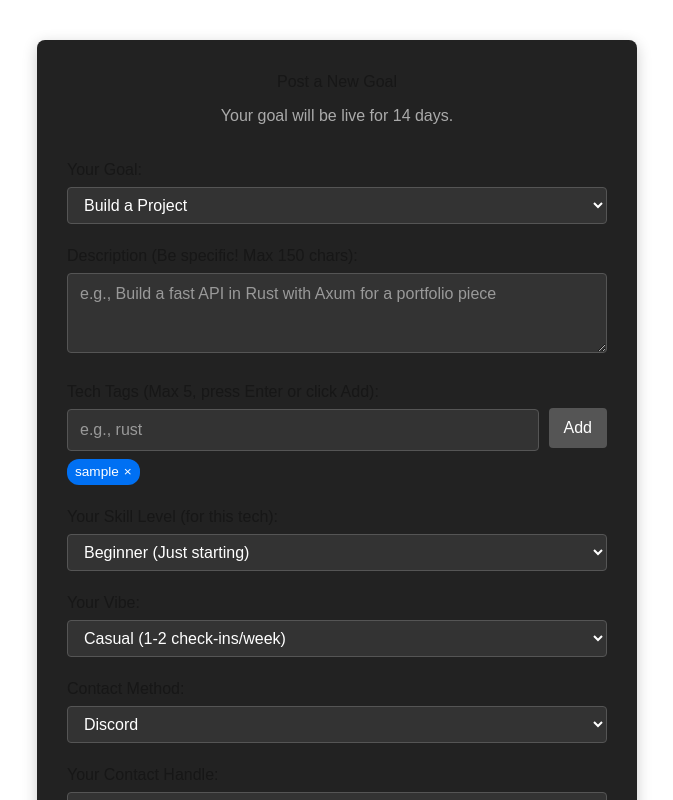
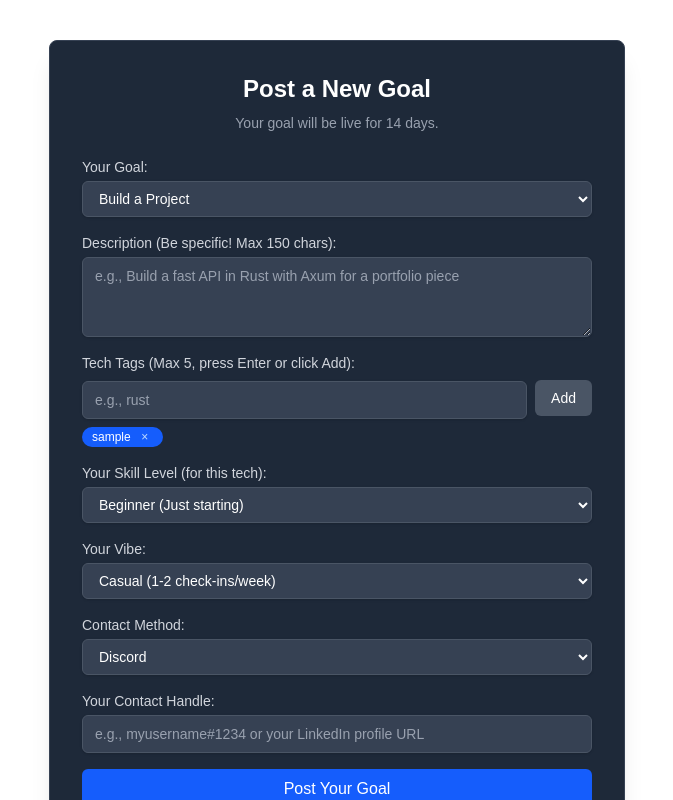
Before and after one commit to Divyamsirswal/gitmatch, a Next.js app: page /post in a window 1280 px wide. Both pictures are taken after typing "Sample" into the empty fields and a click on the button "Add". Shown: the top 800 px of the page, without its empty margins (303-976 px from the left). Built offline with nearby package versions, Linux system fonts and the light colour scheme.

Commit message:
style: Apply Tailwind CSS styling to components

```diff
--- a/app/layout.tsx
+++ b/app/layout.tsx
@@ -25,7 +25,7 @@ export default function RootLayout({
   return (
     <html lang="en" suppressHydrationWarning={true}>
       <body
-        className={`${geistSans.variable} ${geistMono.variable} antialiased`}
+        className={`${geistSans.variable} ${geistMono.variable} antialiased bg-gray-900 text-gray-100 min-h-screen`}
       >
         {children}
       </body>
--- a/app/page.tsx
+++ b/app/page.tsx
@@ -59,30 +59,25 @@ export default async function Home({
     })
   })) || [];
 
-  const pageStyle: React.CSSProperties = {
-    maxWidth: '800px',
-    margin: '40px auto',
-    padding: '20px',
-  };
 
   return (
-    <main style={pageStyle}>
-      <div style={{ display: 'flex', justifyContent: 'space-between', alignItems: 'center', marginBottom: '30px' }}>
-        <h1 style={{ fontSize: '2em' }}>GitMatch</h1>
-        <Link href="/post" style={{ padding: '10px 15px', background: '#0070f3', color: 'white', borderRadius: '5px', textDecoration: 'none' }}>
+    <main className="max-w-4xl mx-auto p-4 md:p-8">
+      <div className="flex justify-between items-center mb-6 md:mb-8">
+        <h1 className="text-3xl md:text-4xl font-bold text-white">GitMatch</h1>
+        <Link href="/post" className="px-4 py-2 bg-blue-600 hover:bg-blue-700 text-white rounded-md text-sm font-medium transition-colors">
           + Post Your Goal
         </Link>
       </div>
 
       <FilterControls currentFilters={{ tech: techFilter, level: levelFilter, goal: goalFilter }} />
-      <hr style={{ margin: '20px 0', borderColor: '#444' }} />
+      <hr className="my-6 border-gray-700" />
 
-      {error && <p style={{ color: "red" }}>Error loading goals: {error.message}</p>}
+      {error && <p className="text-red-500 text-center">Error loading goals: {error.message}</p>}
 
       {!formattedCards || formattedCards.length === 0 && !error ? (
-        <p>No goals found matching your filters. Try broadening your search!</p>
+        <p className="text-center text-gray-400">No goals found matching your filters. Try broadening your search!</p>
       ) : (
-        <div>
+        <div className="grid grid-cols-1 gap-4 md:gap-6">
           {formattedCards.map((card: FormattedCard) => (
             <GoalCard key={card.id} card={card} />
           ))}
--- a/app/post/page.tsx
+++ b/app/post/page.tsx
@@ -130,126 +130,66 @@ export default function PostGoal() {
         }
     };
 
-    const inputStyle: React.CSSProperties = {
-        padding: '8px 12px',
-        borderRadius: '4px',
-        border: '1px solid #555',
-        background: '#333',
-        color: 'white',
-        width: '100%',
-        boxSizing: 'border-box',
-        marginTop: '5px',
-    };
+    const inputBaseClasses = "mt-1 block w-full px-3 py-2 bg-gray-700 border border-gray-600 rounded-md text-sm shadow-sm placeholder-gray-400 focus:outline-none focus:border-blue-500 focus:ring-1 focus:ring-blue-500 text-white";
+    const labelClasses = "block text-sm font-medium text-gray-300";
 
-    const selectStyle: React.CSSProperties = { ...inputStyle };
-    const textareaStyle: React.CSSProperties = { ...inputStyle, minHeight: '80px', resize: 'vertical' };
-    const buttonStyle: React.CSSProperties = {
-        padding: '10px 15px',
-        borderRadius: '5px',
-        border: 'none',
-        background: '#0070f3',
-        color: 'white',
-        cursor: 'pointer',
-        fontSize: '1em',
-        marginTop: '10px',
-    };
-    const tagContainerStyle: React.CSSProperties = {
-        display: 'flex',
-        flexWrap: 'wrap',
-        gap: '5px',
-        marginTop: '8px',
-    };
-
-    const tagStyle: React.CSSProperties = {
-        display: 'inline-flex',
-        alignItems: 'center',
-        background: '#0070f3',
-        color: 'white',
-        padding: '3px 8px',
-        borderRadius: '12px',
-        fontSize: '0.85em',
-        cursor: 'default',
-    };
-
-    const removeTagButtonStyle: React.CSSProperties = {
-        background: 'none',
-        border: 'none',
-        color: 'white',
-        marginLeft: '5px',
-        cursor: 'pointer',
-        padding: '0',
-        fontSize: '1em',
-        lineHeight: '1',
-    };
-
-    const honeypotStyle: React.CSSProperties = {
-        position: 'absolute',
-        left: '-5000px',
-        top: '-5000px',
-        opacity: 0,
-        pointerEvents: 'none',
-    };
 
 
     return (
-        <div style={{ maxWidth: "600px", margin: "40px auto", padding: "30px", background: "#222", borderRadius: "8px", boxShadow: "0 4px 15px rgba(0,0,0,0.2)" }}>
-            <h1 style={{ textAlign: 'center', marginBottom: '25px' }}>Post a New Goal</h1>
-            <p style={{ textAlign: 'center', color: '#aaa', marginTop: '-15px', marginBottom: '30px' }}>Your goal will be live for 14 days.</p>
+        <div className="max-w-xl mx-auto p-6 md:p-8 bg-gray-800 rounded-lg shadow-xl mt-10 border border-gray-700">
+            <h1 className="text-2xl font-semibold text-center text-white mb-2">Post a New Goal</h1>
+            <p className="text-center text-gray-400 text-sm mb-6">Your goal will be live for 14 days.</p>
 
-            <form onSubmit={handleSubmit} style={{ display: "flex", flexDirection: "column", gap: "20px" }}>
-
-                <label>
-                    Your Goal:
-                    <select name="goal_type" value={formData.goal_type} onChange={handleChange} style={selectStyle} required>
+            <form onSubmit={handleSubmit} className="space-y-4">
+                <div>
+                    <label htmlFor="goal_type" className={labelClasses}>Your Goal:</label>
+                    <select id="goal_type" name="goal_type" value={formData.goal_type} onChange={handleChange} className={inputBaseClasses} required>
                         <option value="BUILD">Build a Project</option>
                         <option value="LEARN">Learn a Skill</option>
                         <option value="SOLVE">Solve Problems (e.g., LeetCode)</option>
                     </select>
-                </label>
+                </div>
 
-                <label>
-                    Description (Be specific! Max 150 chars):
+                <div>
+                    <label htmlFor="description" className={labelClasses}>Description (Be specific! Max 150 chars):</label>
                     <textarea
+                        id="description"
                         name="description"
                         value={formData.description}
                         onChange={handleChange}
                         placeholder="e.g., Build a fast API in Rust with Axum for a portfolio piece"
                         required
                         maxLength={150}
-                        style={textareaStyle}
+                        className={`${inputBaseClasses} min-h-[80px] resize-y`} // Allow vertical resize
                     />
-                </label>
+                </div>
 
-                <label>
-                    Tech Tags (Max 5, press Enter or click Add):
-                    <div style={{ display: 'flex', gap: '10px', alignItems: 'center' }}>
+                <div>
+                    <label htmlFor="tech-input" className={labelClasses}>Tech Tags (Max 5, press Enter or click Add):</label>
+                    <div className="flex items-center gap-2 mt-1">
                         <input
+                            id="tech-input"
                             type="text"
                             value={techTagInput}
                             onChange={(e) => { setTechTagInput(e.target.value); setError(null); }}
-                            onKeyDown={(e) => {
-                                if (e.key === 'Enter') {
-                                    e.preventDefault();
-                                    handleAddTag();
-                                }
-                            }}
+                            onKeyDown={(e) => { if (e.key === 'Enter') { e.preventDefault(); handleAddTag(); } }}
                             placeholder="e.g., rust"
-                            style={{ ...inputStyle, flexGrow: 1 }}
+                            className={`${inputBaseClasses} grow`} // Take available space
                         />
                         <button
                             type="button"
                             onClick={handleAddTag}
-                            style={{ padding: '8px 15px', background: '#555', color: 'white', border: 'none', borderRadius: '4px', cursor: 'pointer', flexShrink: 0 }}
+                            className="px-4 py-2 bg-gray-600 hover:bg-gray-500 text-white text-sm rounded-md transition-colors shrink-0" // Prevent shrinking
                         >Add</button>
                     </div>
-                    <div style={tagContainerStyle}>
+                    <div className="mt-2 flex flex-wrap gap-2">
                         {formData.tech_tags.map((tag) => (
-                            <span key={tag} style={tagStyle}>
+                            <span key={tag} className="inline-flex items-center bg-blue-600 text-white text-xs font-medium px-2.5 py-0.5 rounded-full">
                                 {tag}
                                 <button
                                     type="button"
                                     onClick={() => handleRemoveTag(tag)}
-                                    style={removeTagButtonStyle}
+                                    className="ml-1.5 inline-flex h-4 w-4 shrink-0 items-center justify-center rounded-full text-blue-200 hover:bg-blue-700 hover:text-white focus:outline-none focus:bg-blue-700 focus:text-white"
                                     aria-label={`Remove ${tag} tag`}
                                 >
                                     &times;
@@ -257,64 +197,63 @@ export default function PostGoal() {
                             </span>
                         ))}
                     </div>
-                </label>
+                </div>
 
-                <label>
-                    Your Skill Level (for this tech):
-                    <select name="skill_level" value={formData.skill_level} onChange={handleChange} style={selectStyle} required>
+                <div>
+                    <label htmlFor="skill_level" className={labelClasses}>Your Skill Level (for this tech):</label>
+                    <select id="skill_level" name="skill_level" value={formData.skill_level} onChange={handleChange} className={inputBaseClasses} required>
                         <option value="BEGINNER">Beginner (Just starting)</option>
                         <option value="INTERMEDIATE">Intermediate (Know the basics)</option>
                         <option value="ADVANCED">Advanced (Experienced)</option>
                     </select>
-                </label>
-
-                <label>
-                    Your Vibe:
-                    <select name="vibe" value={formData.vibe} onChange={handleChange} style={selectStyle} required>
+                </div>
+                <div>
+                    <label htmlFor="vibe" className={labelClasses}>Your Vibe:</label>
+                    <select id="vibe" name="vibe" value={formData.vibe} onChange={handleChange} className={inputBaseClasses} required>
                         <option value="CASUAL">Casual (1-2 check-ins/week)</option>
                         <option value="FOCUSED">Focused (Meet 2-3 times/week)</option>
                         <option value="INTENSE">Intense (Daily grind)</option>
                     </select>
-                </label>
-
-                <label>
-                    Contact Method:
-                    <select name="contact_method" value={formData.contact_method} onChange={handleChange} style={selectStyle} required>
+                </div>
+                <div>
+                    <label htmlFor="contact_method" className={labelClasses}>Contact Method:</label>
+                    <select id="contact_method" name="contact_method" value={formData.contact_method} onChange={handleChange} className={inputBaseClasses} required>
                         <option value="DISCORD">Discord</option>
                         <option value="TELEGRAM">Telegram</option>
                         <option value="LINKEDIN">LinkedIn</option>
                     </select>
-                </label>
-
-                <label>
-                    Your Contact Handle:
+                </div>
+                <div>
+                    <label htmlFor="contact_handle" className={labelClasses}>Your Contact Handle:</label>
                     <input
+                        id="contact_handle"
                         type="text"
                         name="contact_handle"
                         value={formData.contact_handle}
                         onChange={handleChange}
                         placeholder="e.g., myusername#1234 or your LinkedIn profile URL"
                         required
-                        style={inputStyle}
-                    />
-                </label>
-
-                <div style={honeypotStyle} aria-hidden="true">
-                    <label htmlFor="honeypot-website">Do not fill this out if you are human:</label>
-                    <input
-                        type="text"
-                        id="honeypot-website"
-                        name="website"
-                        tabIndex={-1}
-                        autoComplete="off"
-                        value={formData.website}
-                        onChange={handleChange}
+                        className={inputBaseClasses}
                     />
                 </div>
 
-                {error && <p style={{ color: "#ff4d4d", textAlign: 'center', marginTop: '-10px' }}>{error}</p>}
 
-                <button type="submit" disabled={isLoading} style={{ ...buttonStyle, opacity: isLoading ? 0.7 : 1 }}>
+                {/* Honeypot - Keep hidden */}
+                <div className="absolute left-[-5000px]" aria-hidden="true">
+                    <label htmlFor="honeypot-website">Do not fill this out if you are human:</label>
+                    <input
+                        type="text" id="honeypot-website" name="website" tabIndex={-1} autoComplete="off"
+                        value={formData.website} onChange={handleChange}
+                    />
+                </div>
+
+                {error && <p className="text-red-500 text-sm text-center -mt-2">{error}</p>}
+
+                <button
+                    type="submit"
+                    disabled={isLoading}
+                    className="w-full px-4 py-2 bg-blue-600 hover:bg-blue-700 text-white font-medium rounded-md disabled:opacity-50 transition-colors focus:outline-none focus:ring-2 focus:ring-blue-500 focus:ring-offset-2 focus:ring-offset-gray-800"
+                >
                     {isLoading ? "Posting..." : "Post Your Goal"}
                 </button>
 
--- a/components/FilterControls.tsx
+++ b/components/FilterControls.tsx
@@ -44,48 +44,25 @@ export default function FilterControls({ currentFilters }: FilterControlsProps)
     };
 
 
-    const filterGroupStyle: React.CSSProperties = {
-        display: 'flex',
-        gap: '15px',
-        marginBottom: '20px',
-        alignItems: 'flex-end',
-        flexWrap: 'wrap'
-    };
-    const selectStyle: React.CSSProperties = {
-        padding: '8px 10px',
-        borderRadius: '4px',
-        border: '1px solid #555',
-        background: '#333',
-        color: 'white',
-        minWidth: '150px'
-    };
-    const buttonStyle: React.CSSProperties = {
-        padding: '8px 15px',
-        borderRadius: '5px',
-        border: 'none',
-        background: '#0070f3',
-        color: 'white',
-        cursor: 'pointer',
-        height: 'fit-content'
-    };
-    const resetButtonStyle: React.CSSProperties = { ...buttonStyle, background: '#555' };
+    const inputBaseClasses = "block w-full px-3 py-1.5 bg-gray-700 border border-gray-600 rounded-md text-sm shadow-sm placeholder-gray-400 focus:outline-none focus:border-blue-500 focus:ring-1 focus:ring-blue-500 text-white";
+    const labelClasses = "block text-xs font-medium text-gray-400 mb-1";
 
     return (
-        <div style={filterGroupStyle}>
+        <div className="flex flex-wrap items-end gap-4 mb-6">
             <div>
-                <label htmlFor="tech-filter" style={{ fontSize: '0.9em', display: 'block', marginBottom: '3px' }}>Tech:</label>
+                <label htmlFor="tech-filter" className={labelClasses}>Tech:</label>
                 <input
                     id="tech-filter"
                     type="text"
                     value={tech}
                     onChange={(e) => setTech(e.target.value.toLowerCase())}
-                    placeholder="e.g., rust, nextjs"
-                    style={selectStyle}
+                    placeholder="e.g., rust"
+                    className={`${inputBaseClasses} min-w-[150px]`}
                 />
             </div>
             <div>
-                <label htmlFor="level-filter" style={{ fontSize: '0.9em', display: 'block', marginBottom: '3px' }}>Level:</label>
-                <select id="level-filter" value={level} onChange={(e) => setLevel(e.target.value)} style={selectStyle}>
+                <label htmlFor="level-filter" className={labelClasses}>Level:</label>
+                <select id="level-filter" value={level} onChange={(e) => setLevel(e.target.value)} className={`${inputBaseClasses} min-w-[150px]`}>
                     <option value="">All Levels</option>
                     <option value="BEGINNER">Beginner</option>
                     <option value="INTERMEDIATE">Intermediate</option>
@@ -93,16 +70,22 @@ export default function FilterControls({ currentFilters }: FilterControlsProps)
                 </select>
             </div>
             <div>
-                <label htmlFor="goal-filter" style={{ fontSize: '0.9em', display: 'block', marginBottom: '3px' }}>Goal:</label>
-                <select id="goal-filter" value={goal} onChange={(e) => setGoal(e.target.value)} style={selectStyle}>
+                <label htmlFor="goal-filter" className={labelClasses}>Goal:</label>
+                <select id="goal-filter" value={goal} onChange={(e) => setGoal(e.target.value)} className={`${inputBaseClasses} min-w-[150px]`}>
                     <option value="">All Goals</option>
                     <option value="BUILD">Build</option>
                     <option value="LEARN">Learn</option>
                     <option value="SOLVE">Solve</option>
                 </select>
             </div>
-            <button onClick={handleFilterChange} style={buttonStyle}>Apply Filters</button>
-            <button onClick={handleResetFilters} style={resetButtonStyle}>Reset</button>
+            <button
+                onClick={handleFilterChange}
+                className="px-4 py-1.5 bg-blue-600 hover:bg-blue-700 text-white text-sm rounded-md transition-colors"
+            >Apply Filters</button>
+            <button
+                onClick={handleResetFilters}
+                className="px-4 py-1.5 bg-gray-600 hover:bg-gray-500 text-white text-sm rounded-md transition-colors"
+            >Reset</button>
         </div>
     );
 }
--- a/components/GoalCard.tsx
+++ b/components/GoalCard.tsx
@@ -63,85 +63,55 @@ export default function GoalCard({ card }: CardProps) {
         }
     };
 
-    const cardStyle: React.CSSProperties = {
-        border: '1px solid #444',
-        borderRadius: '8px',
-        padding: '15px',
-        marginBottom: '15px',
-        background: '#222',
-    };
-
-    const tagStyle: React.CSSProperties = {
-        display: 'inline-block',
-        background: '#0070f3',
-        color: 'white',
-        padding: '3px 8px',
-        borderRadius: '4px',
-        marginRight: '5px',
-        fontSize: '0.8em',
-        textTransform: 'lowercase',
-    };
-
-    const revealButtonStyle: React.CSSProperties = {
-        background: '#555',
-        color: 'white',
-        border: 'none',
-        padding: '5px 10px',
-        borderRadius: '4px',
-        cursor: 'pointer',
-        fontSize: '0.9em',
-    };
-
-    const captchaContainerStyle: React.CSSProperties = { marginTop: '10px' };
-
     return (
-        <div key={card.id} style={cardStyle}>
-            <h3 style={{ marginTop: 0, marginBottom: '10px' }}>{card.description}</h3>
-            <div style={{ marginBottom: '10px' }}>
+        <div key={card.id} className="bg-gray-800 border border-gray-700 rounded-lg p-4 shadow-md text-gray-200">
+            <h3 className="text-lg font-semibold mb-2 text-white">{card.description}</h3>
+            <div className="mb-3 flex flex-wrap gap-2">
                 {card.tech_tags?.map((tag: string) => (
-                    <span key={tag} style={tagStyle}>{tag}</span>
+                    // Tag styling
+                    <span key={tag} className="bg-blue-600 text-white text-xs font-medium px-2.5 py-0.5 rounded-full lowercase">
+                        {tag}
+                    </span>
                 ))}
             </div>
-            <p style={{ margin: '5px 0', fontSize: '0.9em' }}>
-                <span style={{ fontWeight: 'bold' }}>Level:</span> {card.skill_level} |
-                <span style={{ fontWeight: 'bold' }}> Vibe:</span> {card.vibe} |
-                <span style={{ fontWeight: 'bold' }}> Goal:</span> {card.goal_type}
+            <p className="text-sm text-gray-400 mb-1">
+                <span className="font-medium text-gray-300">Level:</span> {card.skill_level} |
+                <span className="font-medium text-gray-300"> Vibe:</span> {card.vibe} |
+                <span className="font-medium text-gray-300"> Goal:</span> {card.goal_type}
             </p>
-            <div style={{ margin: '10px 0 5px 0', fontSize: '0.9em', color: '#aaa' }}>
-                <span style={{ fontWeight: 'bold' }}>Contact:</span> {card.contact_method} @{' '}
+            <div className="text-sm text-gray-400 my-2">
+                <span className="font-medium text-gray-300">Contact:</span> {card.contact_method} @{' '}
                 {isContactVisible ? (
-                    <span>{card.contact_handle}</span>
+                    <span className="text-gray-100">{card.contact_handle}</span>
                 ) : (
                     <>
                         {!showCaptcha && (
-                            <button onClick={handleRevealClick} style={revealButtonStyle} disabled={isVerifying}>
+                            // Reveal button styling
+                            <button
+                                onClick={handleRevealClick}
+                                className="ml-2 px-2 py-1 bg-gray-600 hover:bg-gray-500 text-white text-xs rounded disabled:opacity-50 transition-colors"
+                                disabled={isVerifying}
+                            >
                                 Reveal Contact
                             </button>
                         )}
-
                         {showCaptcha && (
-                            <div style={captchaContainerStyle}>
+                            <div className="mt-2">
                                 <Turnstile
                                     sitekey={process.env.NEXT_PUBLIC_CLOUDFLARE_TURNSTILE_SITE_KEY!}
                                     onVerify={verifyTurnstileToken}
-                                    onError={() => {
-                                        setCaptchaError("CAPTCHA challenge failed to load. Please refresh.");
-                                        setShowCaptcha(false);
-                                    }}
-                                    onExpire={() => {
-                                        setCaptchaError("CAPTCHA challenge expired. Please click Reveal again.");
-                                        setShowCaptcha(false);
-                                    }}
+                                    onError={() => { /* ... */ }}
+                                    onExpire={() => { /* ... */ }}
                                     theme="dark"
                                 />
-                                {isVerifying && <p style={{ fontSize: '0.8em', color: '#888', marginTop: '5px' }}>Verifying...</p>}
+                                {isVerifying && <p className="text-xs text-gray-500 mt-1">Verifying...</p>}
                             </div>
                         )}
-                        {captchaError && <p style={{ color: "#ff4d4d", fontSize: '0.8em', marginTop: '5px' }}>{captchaError}</p>}
+                        {captchaError && <p className="text-red-500 text-xs mt-1">{captchaError}</p>}
                     </>
                 )}
             </div>
-            <p style={{ margin: '5px 0', fontSize: '0.8em', color: '#888' }}>
+            <p className="text-xs text-gray-500 mt-1">
                 Posted: {card.formatted_created_at}
             </p>
         </div>
```
